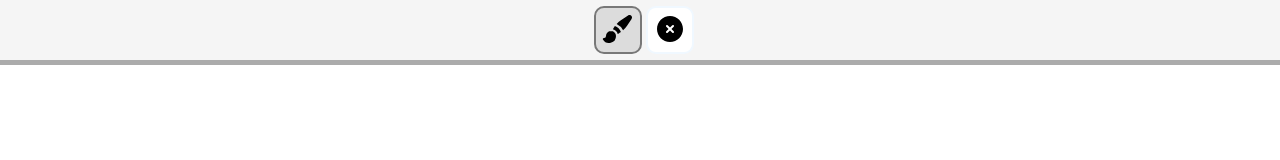
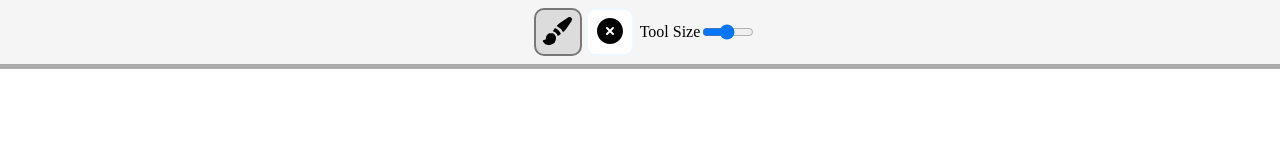
Before and after one commit to LeGend077/whiteboard, a plain HTML site: page index.html in a window 1280 px wide. Drawn offline with Linux system fonts and the light colour scheme.

Commit message:
undo redo and tool size

```diff
--- a/canvas.js
+++ b/canvas.js
@@ -61,7 +61,8 @@ window.addEventListener("keydown", (e) => {
 
 // Stroke data
 let currentTool = "brush";
-let ERASER_RADIUS = 20;
+let toolSize = 20;
+let color = "black"
 
 const strokes = [];
 const undoStack = [];
@@ -70,8 +71,8 @@ let currentStroke = null;
 
 function startStroke() {
     currentStroke = {
-        color: "black",
-        size: 10,
+        color: color,
+        size: toolSize,
         points: [{ x: Input.x, y: Input.y }]
     };
     strokes.push(currentStroke);
@@ -94,7 +95,7 @@ function eraseAt(x, y) {
             const dy = p.y - y;
             const dist = Math.hypot(dx, dy);
 
-            if (dist < ERASER_RADIUS) {
+            if (dist < toolSize) {
                 strokes.splice(i, 1); // remove entire stroke
                 return;
             }
@@ -179,7 +180,7 @@ function render() {
 
     if (currentTool === "eraser") {
         ctx.beginPath();
-        ctx.arc(Input.x, Input.y, ERASER_RADIUS, 0, Math.PI * 2);
+        ctx.arc(Input.x, Input.y, toolSize, 0, Math.PI * 2);
         ctx.strokeStyle = "rgba(0,0,0,0.3)";
         ctx.lineWidth = 1;
         ctx.stroke();
--- a/index.html
+++ b/index.html
@@ -10,20 +10,22 @@
 
 <body>
     <div id="tools">
-        <button id="brush" class="toolbtn isactive" onclick="currentTool='brush'"><svg
+        <button id="brush" class="toolbtn isactive" onclick="currentTool='brush'" title="Brush"><svg
                 xmlns="http://www.w3.org/2000/svg" viewBox="0 0 24 24" fill="currentColor" class="size-6">
                 <path fill-rule="evenodd"
                     d="M20.599 1.5c-.376 0-.743.111-1.055.32l-5.08 3.385a18.747 18.747 0 0 0-3.471 2.987 10.04 10.04 0 0 1 4.815 4.815 18.748 18.748 0 0 0 2.987-3.472l3.386-5.079A1.902 1.902 0 0 0 20.599 1.5Zm-8.3 14.025a18.76 18.76 0 0 0 1.896-1.207 8.026 8.026 0 0 0-4.513-4.513A18.75 18.75 0 0 0 8.475 11.7l-.278.5a5.26 5.26 0 0 1 3.601 3.602l.502-.278ZM6.75 13.5A3.75 3.75 0 0 0 3 17.25a1.5 1.5 0 0 1-1.601 1.497.75.75 0 0 0-.7 1.123 5.25 5.25 0 0 0 9.8-2.62 3.75 3.75 0 0 0-3.75-3.75Z"
                     clip-rule="evenodd" />
             </svg>
         </button>
-        <button id="eraser" class="toolbtn" onclick="currentTool='eraser'"><svg xmlns="http://www.w3.org/2000/svg"
+        <button id="eraser" class="toolbtn" onclick="currentTool='eraser'" title="Eraser"><svg xmlns="http://www.w3.org/2000/svg"
                 viewBox="0 0 24 24" fill="currentColor" class="size-6">
                 <path fill-rule="evenodd"
                     d="M12 2.25c-5.385 0-9.75 4.365-9.75 9.75s4.365 9.75 9.75 9.75 9.75-4.365 9.75-9.75S17.385 2.25 12 2.25Zm-1.72 6.97a.75.75 0 1 0-1.06 1.06L10.94 12l-1.72 1.72a.75.75 0 1 0 1.06 1.06L12 13.06l1.72 1.72a.75.75 0 1 0 1.06-1.06L13.06 12l1.72-1.72a.75.75 0 1 0-1.06-1.06L12 10.94l-1.72-1.72Z"
                     clip-rule="evenodd" />
             </svg>
         </button>
+        &nbsp;<label for="sizeSlider">Tool Size</label>
+        <input type="range" value="20" min="2" max="40" class="toolbtn" id="sizeSlider">
     </div>
     <canvas id="maincanvas"></canvas>
 
--- a/index.js
+++ b/index.js
@@ -1,14 +1,19 @@
 let brushbtn = document.getElementById('brush')
 let eraserbtn = document.getElementById('eraser')
+let size = document.getElementById('sizeSlider')
 
-document.getElementById('brush').addEventListener("click", (e) => {
+brushbtn.addEventListener("click", (e) => {
     currentTool = "brush"
     brushbtn.classList.add('isactive')
     eraserbtn.classList.remove('isactive')
 })
 
-document.getElementById('eraser').addEventListener("click", (e) => {
+eraserbtn.addEventListener("click", (e) => {
     currentTool = "eraser"
     brushbtn.classList.remove('isactive')
     eraserbtn.classList.add('isactive')
 })
+
+size.addEventListener("change", (e) => {
+    toolSize = e.target.value
+})
```
